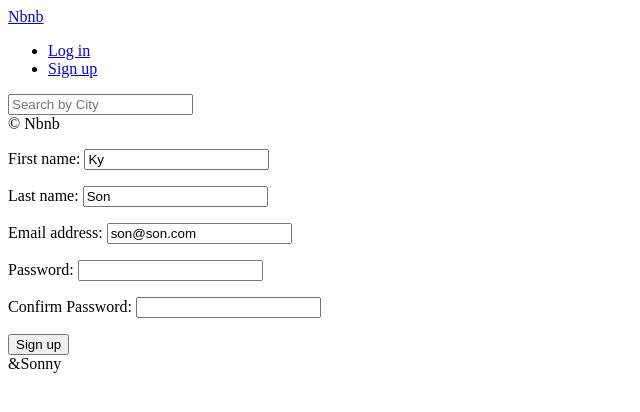
After one commit to sonny-son/airbnb-clone, a Django app: page /users/signup in a window 1280 px wide. The commit adds this page. Shown: the top 412 px of the page, without its empty margins (0-640 px from the left). Run offline with Django 3.2, Linux system fonts and the light colour scheme.

Commit message:
Complete SignUp by ModelForm

```diff
--- a/templates/partials/nav.html
+++ b/templates/partials/nav.html
@@ -5,5 +5,6 @@
         <li><a href="{% url "users:logout" %}">Log out</a></li>
      {% else %}
         <li><a href="{% url "users:login" %}">Log in</a></li>
+        <li><a href="{% url "users:signup" %}">Sign up</a></li>
      {% endif %}
 </ul>
--- /dev/null
+++ b/templates/users/signup.html
@@ -0,0 +1,16 @@
+{% extends "base.html" %}
+
+{% block page_title %}
+    Sign Up
+{% endblock page_title %}
+
+{% block search-bar %}
+{% endblock search-bar %}
+
+{% block content %}
+    <form method="POST" action="{% url "users:signup" %}">
+        {% csrf_token %}
+        {{form.as_p}}
+        <button>Sign up</button>
+    </form>
+{% endblock content %}
--- a/users/forms.py
+++ b/users/forms.py
@@ -19,3 +19,29 @@ class LoginForm(forms.Form):
                 self.add_error("password", forms.ValidationError("Password is wrong"))
         except models.User.DoesNotExist:
             self.add_error("email", forms.ValidationError("User does not exist"))
+
+
+class SignUpForm(forms.ModelForm):
+    class Meta:
+        model = models.User
+        fields = ("first_name", "last_name", "email")
+
+    password = forms.CharField(widget=forms.PasswordInput)
+    password1 = forms.CharField(widget=forms.PasswordInput, label="Confirm Password")
+
+    def clean_password1(self):
+        password = self.cleaned_data.get("password")
+        password1 = self.cleaned_data.get("password1")
+        if password != password1:
+            raise forms.ValidationError("Password confirmation does not match")
+        else:
+            return password
+
+    def save(self):
+        user = super().save(commit=False)
+        email = self.cleaned_data.get("email")
+        password = self.cleaned_data.get("password")
+        user.username = email
+        user.set_password(password)
+        user.save()
+        user.save()
--- a/users/models.py
+++ b/users/models.py
@@ -34,6 +34,10 @@ class User(AbstractUser):
     gender = models.CharField(choices=GENDER_CHOICES, max_length=10, blank=True)
     bio = models.TextField(blank=True)
     birthdate = models.DateField(blank=True, null=True)
-    language = models.CharField(choices=LANGUAGE_CHOICES, max_length=2, blank=True)
-    currency = models.CharField(choices=CURRENCY_CHOICES, max_length=3, blank=True)
+    language = models.CharField(
+        choices=LANGUAGE_CHOICES, max_length=2, blank=True, default=LANGUAGE_KOREAN
+    )
+    currency = models.CharField(
+        choices=CURRENCY_CHOICES, max_length=3, blank=True, default=CURRENCY_KRW
+    )
     superhost = models.BooleanField(default=False)
--- a/users/urls.py
+++ b/users/urls.py
@@ -6,4 +6,5 @@ app_name = "users"
 urlpatterns = [
     path("login", views.LoginView.as_view(), name="login"),
     path("logout", views.log_out, name="logout"),
+    path("signup", views.SignUpView.as_view(), name="signup"),
 ]
--- a/users/views.py
+++ b/users/views.py
@@ -23,3 +23,15 @@ class LoginView(FormView):
 def log_out(request):
     logout(request)
     return redirect(reverse("core:home"))
+
+
+class SignUpView(FormView):
+
+    template_name = "users/signup.html"
+    form_class = forms.SignUpForm
+    success_url = reverse_lazy("core:home")
+    initial = {"first_name": "Ky", "last_name": "Son", "email": "son@son.com"}
+
+    def form_valid(self, form):
+        form.save()
+        return super().form_valid(form)
```
